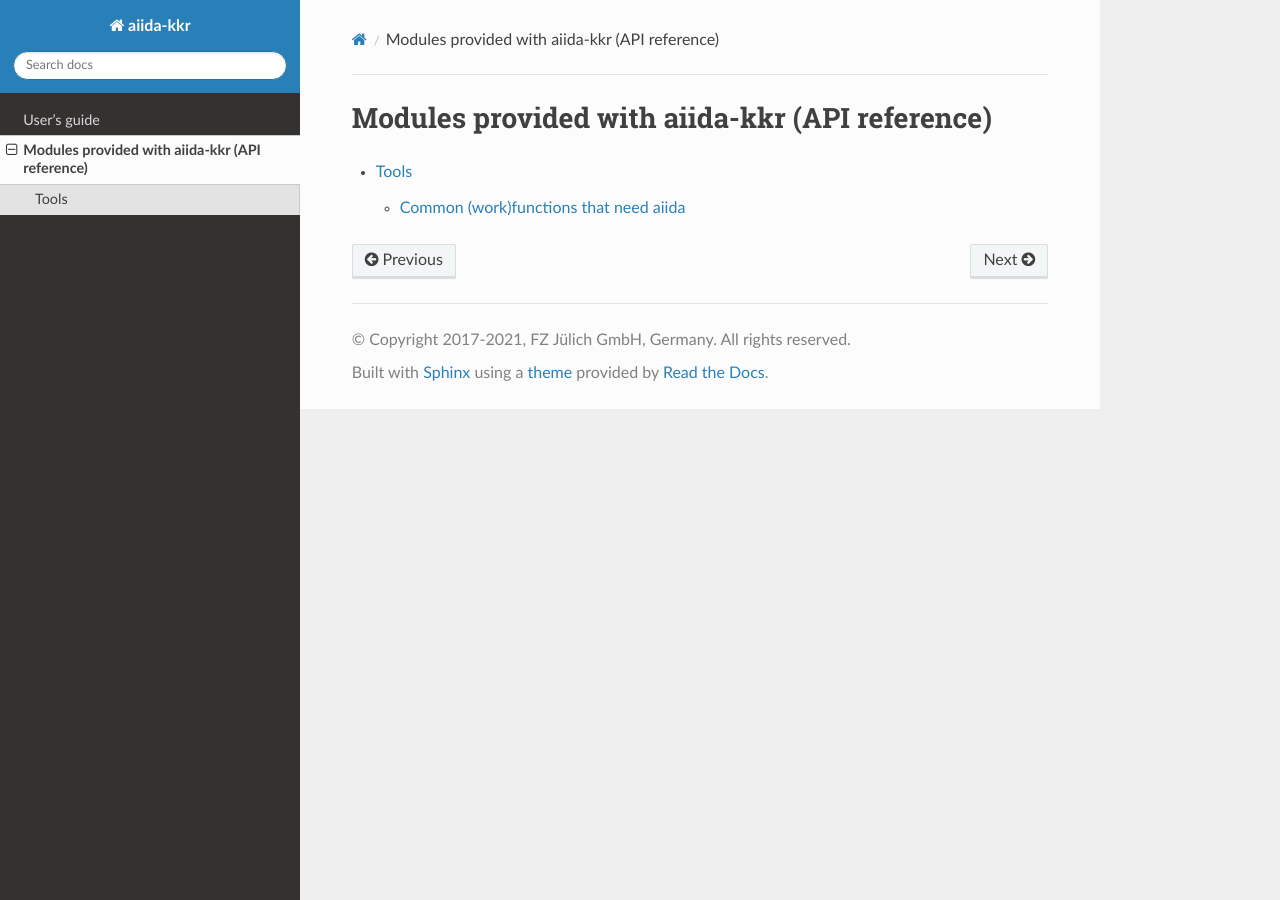
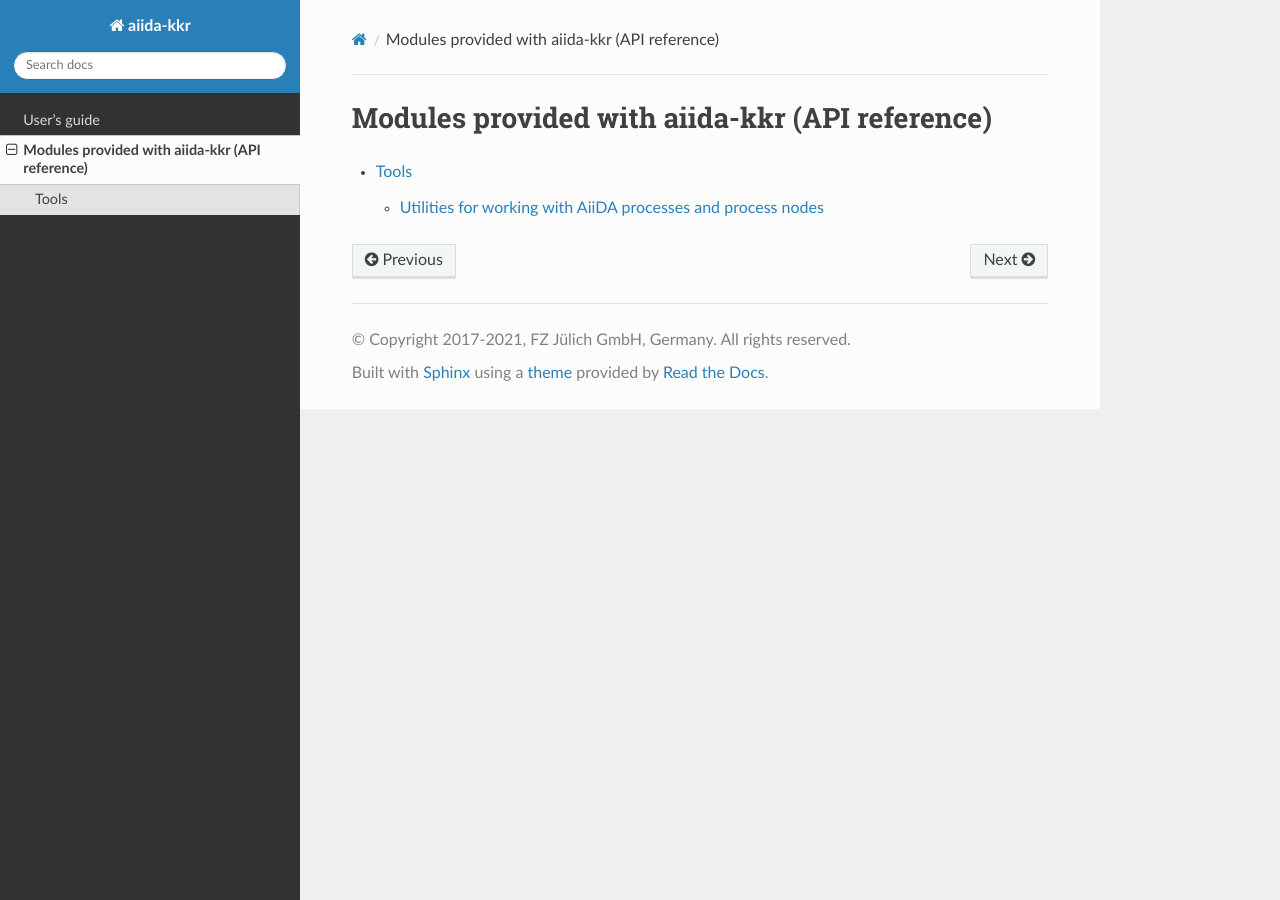
Before and after one commit to JuDFTteam/aiida-jutools, a Sphinx documentation site: the page built from docs/source/module_guide/index.rst, in a window 1280 px wide. Built offline with Sphinx 7.4.7 and the Read the Docs theme 2.0.0, drawn with Linux system fonts in a browser that asks for light colours; the version number could not be read and is left out.

Commit message:
docs: trying out if automodule works now

```diff
--- a/docs/source/module_guide/index.rst
+++ b/docs/source/module_guide/index.rst
@@ -4,4 +4,4 @@
 .. toctree::
     :maxdepth: 3
 
-    tools
+    utilities
--- a/docs/source/module_guide/tools.rst
+++ b/docs/source/module_guide/utilities.rst
@@ -6,9 +6,9 @@
 
 Here the tools provided by ``aiida_kkr`` are described.
 
-Common (work)functions that need aiida
+Utilities for working with AiiDA processes and process nodes
 --------------------------------------
-.. automodule:: aiida_kkr.tools.common_workfunctions
+.. automodule:: aiida_jutools.util_process
    :members:
    :private-members:
    :special-members:
```
